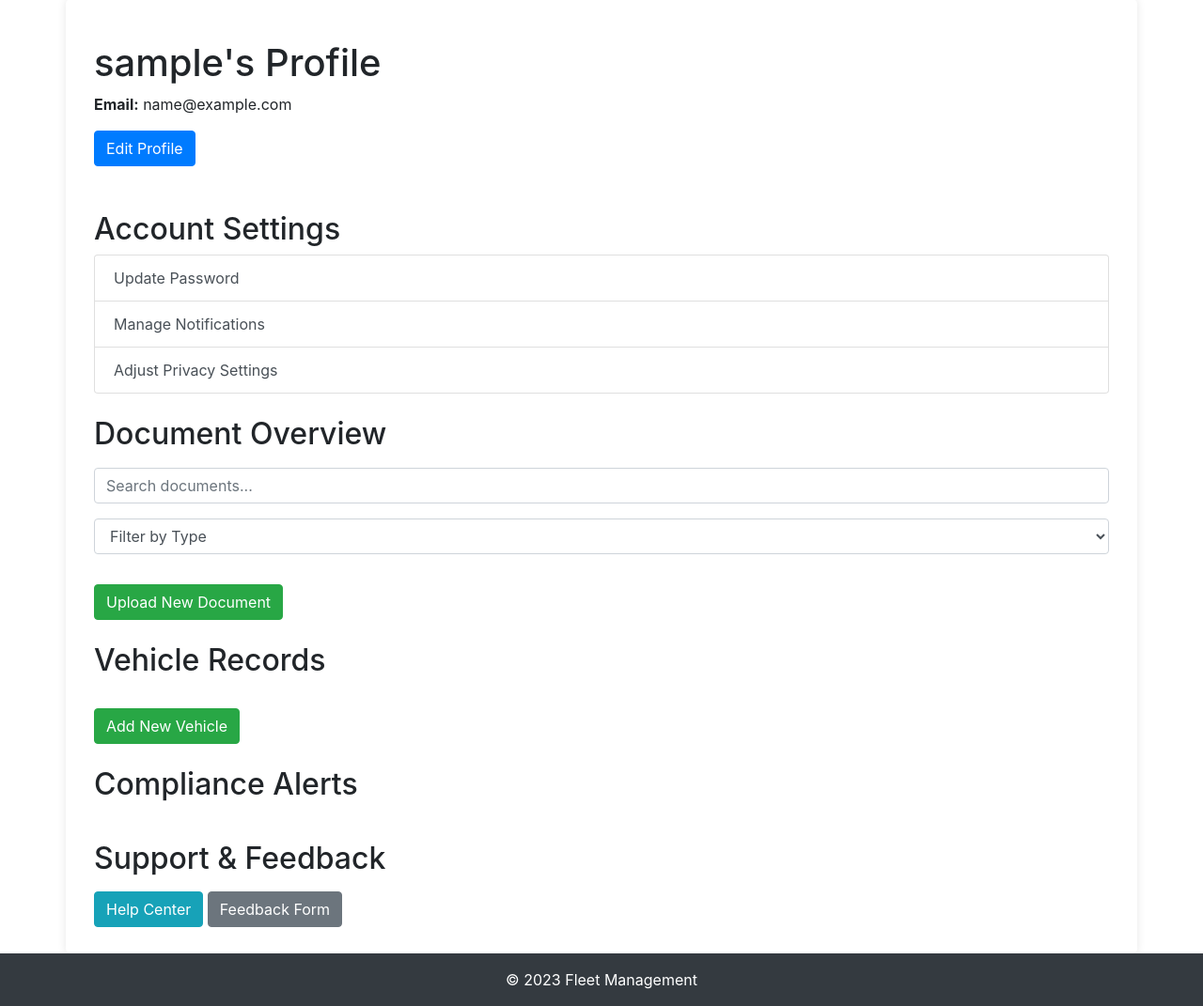
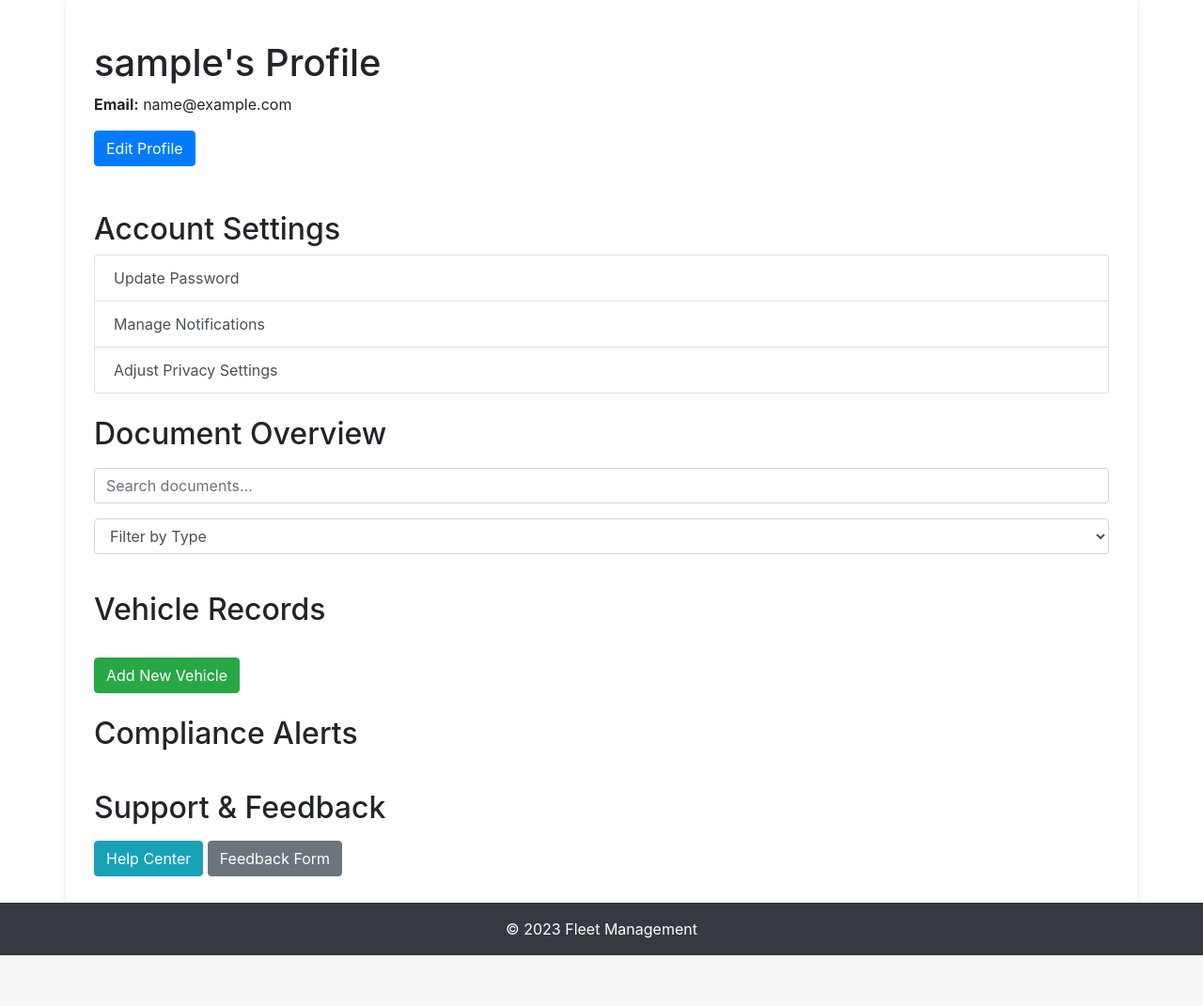
Before and after one commit to Manjunathhs-0003/DocuFlex, a Flask app: page /profile in a window 1280 px wide. Shown: the part 91-1162 px from the top of the page at 94% size. After the commit the page ends 1108 px from the top, so only its background shows below. Run offline with Flask 3, Linux system fonts and the light colour scheme; the visitor is signed in with stand-in values (Sample User, id 1); data that the repository does not hold is empty; some libraries are stand-ins or nearby versions.

Commit message:
Update on Profile

```diff
--- a/app/routes.py
+++ b/app/routes.py
@@ -723,7 +723,7 @@ def verify_delete_document_otp(vehicle_id, document_id):
 @main.route("/profile/edit", methods=["GET", "POST"])
 @login_required
 def edit_profile():
-    form = EditProfileForm()  # Assuming you have a form to edit profile details
+    form = RegistrationForm()  # Use the appropriate form class
     if form.validate_on_submit():
         current_user.username = form.username.data
         current_user.email = form.email.data
@@ -738,7 +738,7 @@ def edit_profile():
 @main.route("/profile/update_password", methods=["GET", "POST"])
 @login_required
 def update_password():
-    form = UpdatePasswordForm()  # Assuming you have a form to update password
+    form = ResetPasswordForm()  # Assuming you have a form to update password
     if form.validate_on_submit():
         hashed_password = bcrypt.generate_password_hash(form.password.data).decode("utf-8")
         current_user.password = hashed_password
@@ -756,46 +756,10 @@ def manage_notifications():
 @main.route("/profile/adjust_privacy_settings")
 @login_required
 def adjust_privacy_settings():
-    # Logic to adjust privacy settings
+    # Logic to manage notifications
     return render_template('adjust_privacy_settings.html')
 
-@main.route("/upload_document", methods=["GET", "POST"])
-@login_required
-def upload_document():
-    form = UploadDocumentForm()
-    if form.validate_on_submit():
-        document = Document(
-            document_type=form.document_type.data,
-            upload_date=datetime.utcnow(),
-            status="Uploaded",
-            user=current_user  # Assuming a relationship between Document and User
-        )
-        db.session.add(document)
-        db.session.commit()
-        flash("Your document has been uploaded!", "success")
-        return redirect(url_for("main.profile"))
-    return render_template("upload_document.html", form=form)
 
-@main.route("/profile/delete_document/<int:document_id>", methods=["POST"])
-@login_required
-def delete_profile_document(document_id):
-    document = Document.query.get_or_404(document_id)
-    if document.user != current_user:
-        abort(403)
-    db.session.delete(document)
-    db.session.commit()
-    flash("Your document has been deleted!", "success")
-    return redirect(url_for("main.profile"))
-
-
-@main.route("/download_document/<int:document_id>")
-@login_required
-def download_document(document_id):
-    document = Document.query.get_or_404(document_id)
-    if document.user != current_user:
-        abort(403)
-    # Logic to download the document
-    return send_file(document.file_path, as_attachment=True)  # Assuming file_path is an attribute
 
 @main.route("/profile/help_center")
 def help_center():
@@ -804,7 +768,7 @@ def help_center():
 @main.route("/profile/feedback_form", methods=["GET", "POST"])
 @login_required
 def feedback_form():
-    form = FeedbackForm()  # Assuming a form to gather feedback
+    form = FeedbackForm()
     if form.validate_on_submit():
         feedback = Feedback(
             user_id=current_user.id,
@@ -817,5 +781,6 @@ def feedback_form():
         return redirect(url_for('main.profile'))
     return render_template('feedback_form.html', form=form)
 
+
 # Setup basic logging configuration
 logging.basicConfig(level=logging.INFO)
--- a/app/templates/profile.html
+++ b/app/templates/profile.html
@@ -46,7 +46,7 @@
             </li>
             {% endfor %}
         </ul>
-        <a href="{{ url_for('main.upload_document') }}" class="btn btn-success mt-3">Upload New Document</a>
+
     </div>
 
     <h2 class="mt-4">Vehicle Records</h2>
```
Also changed, not shown: app/templates/edit_profile.html (added, +21 -0 lines), app/templates/feedback_form.html (added, +17 -0 lines), app/templates/help_center.html (added, +10 -0 lines), app/templates/update_password.html (added, +17 -0 lines), instance/site.db.
